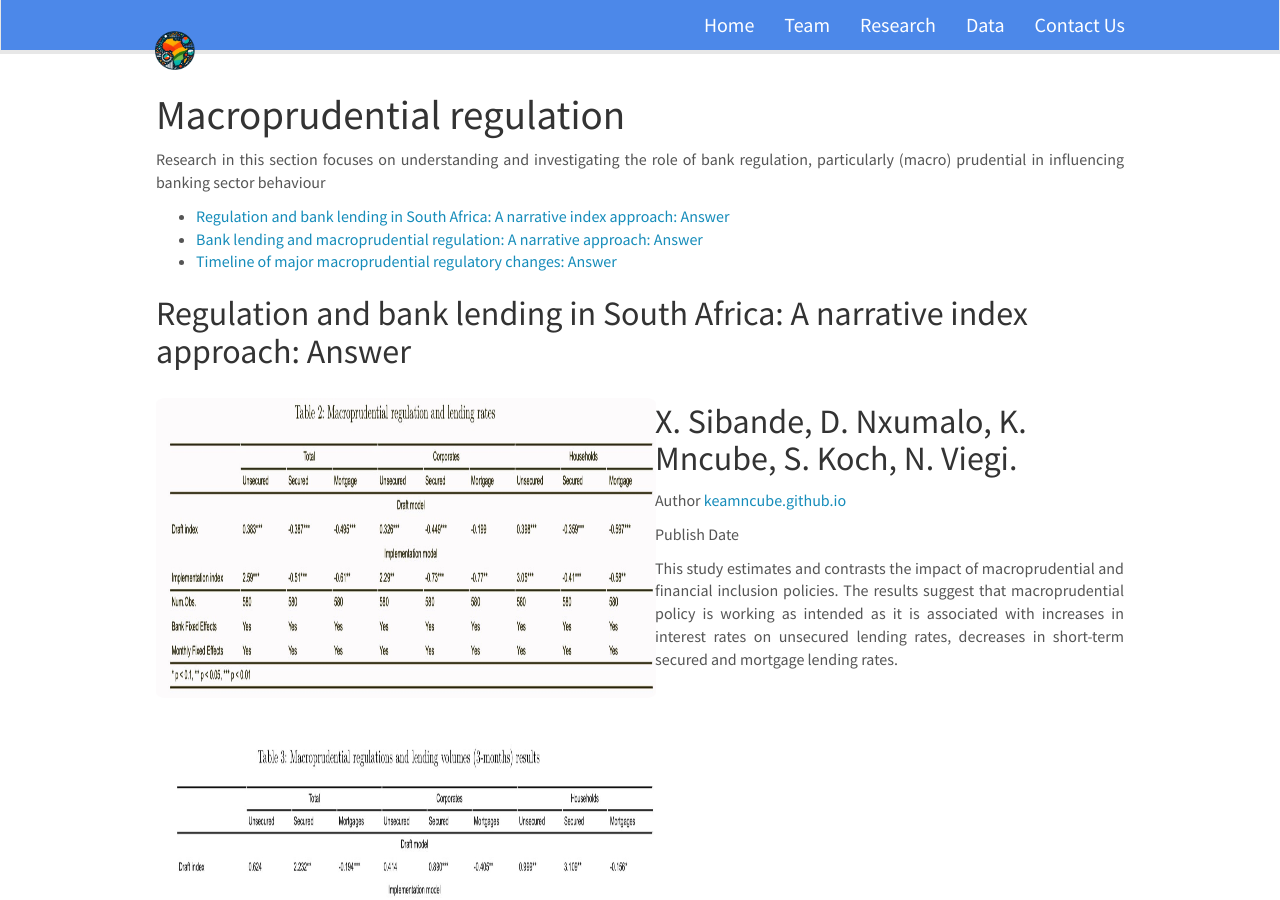
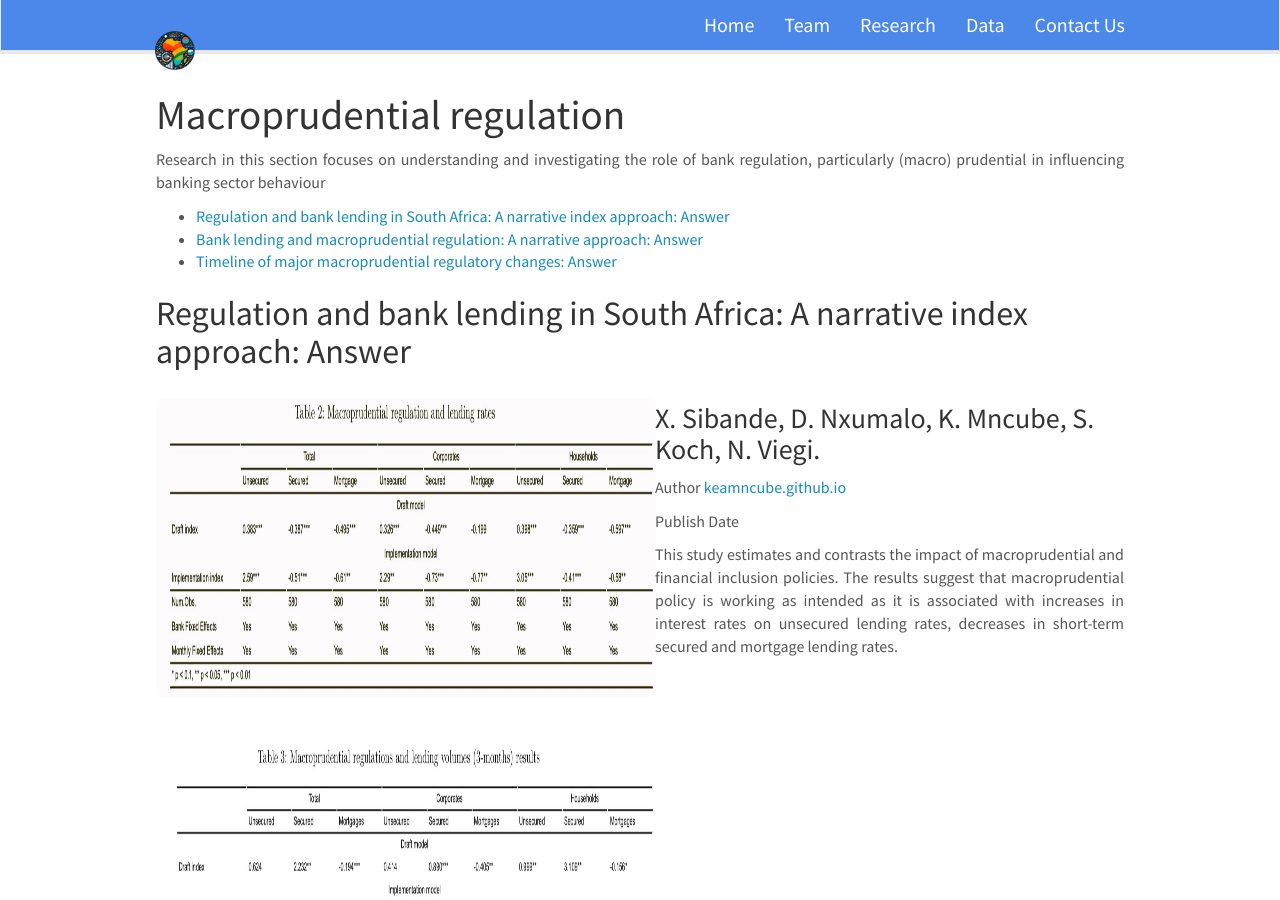
Before and after one commit to upmacrolab/upmacrolab.github.io, a Jekyll site: the page built from _pages/macropru.md, in a window 1280 px wide and 900 px high. Built offline with Jekyll 4.4.1, drawn with Linux system fonts in a browser that asks for light colours; nearby versions of some CDN libraries.

```diff
--- a/_pages/macropru.md
+++ b/_pages/macropru.md
@@ -29,7 +29,7 @@ permalink: /macropru.html/
   </div>
   <div class="col col-md-6" markdown="0">
   <!-- replace title with your title -->
-  <h2>X. Sibande, D. Nxumalo, K. Mncube, S. Koch, N. Viegi. </h2>
+  <h3>X. Sibande, D. Nxumalo, K. Mncube, S. Koch, N. Viegi. </h3>
   <!-- replace author with your name and link -->
   <p> Author <a href="https://https://keamncube.github.io/">keamncube.github.io</a> </p>
   <!-- replace with the date of publication -->
@@ -53,7 +53,7 @@ permalink: /macropru.html/
   </div>
   <div class="col col-md-6" markdown="0">
   <!-- replace title with your title -->
-  <h2>K. Mncube</h2>
+  <h3>K. Mncube</h3>
   <!-- replace author with your name and link -->
   <p> Author <a href="https://https://keamncube.github.io/">keamncube.github.io</a> </p>
   <!-- replace with the date of publication -->
@@ -78,7 +78,7 @@ permalink: /macropru.html/
   </div>
   <div class="col col-md-6" markdown="0">
   <!-- replace title with your title -->
-  <h2>K. Mncube</h2>
+  <h3>K. Mncube</h3>
   <!-- replace author with your name and link -->
   <p> Author <a href="https://https://keamncube.github.io/">keamncube.github.io</a> </p>
   <!-- replace with the date of publication -->
```
